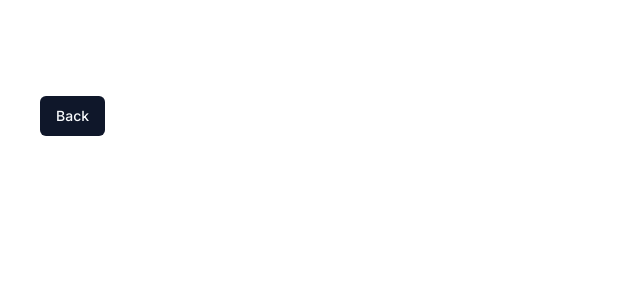
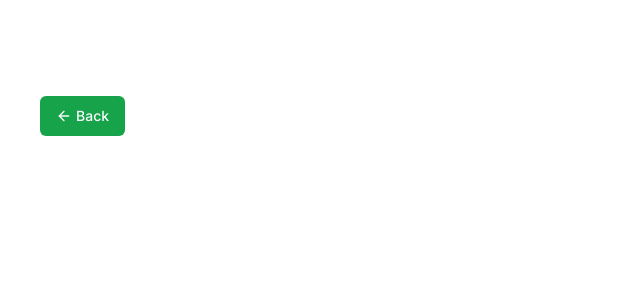
Before and after one commit to xonx4l/WritingPotion, a Next.js app: page /dashboard in a window 1280 px wide. Shown: the top 300 px of the page, without its empty margins (0-640 px from the left). Built offline with nearby package versions, Linux system fonts and the light colour scheme.

Commit message:
add styling back button

```diff
--- a/src/app/dashboard/page.tsx
+++ b/src/app/dashboard/page.tsx
@@ -1,3 +1,4 @@
+import { ArrowLeft } from "lucide-react";
 import { Button } from "@/components/ui/button";
 import Link from "next/link";
 import React from 'react'
@@ -13,8 +14,11 @@ const DashboardPage = (props: Props) => {
              <div className ="flex justify-between  items-center md:flex-row flex-col">
                 <div className= "flex items-center">
                     <Link href='/'>
-                        <Button>Back</Button>
+                        <Button className="bg-green-600">
+                            <ArrowLeft className="mr-1 w-4 h-4" />
+                            Back</Button>
                     </Link>
+                    <div className="w-4"></div>
                 </div>
              </div>
           </div>
```
